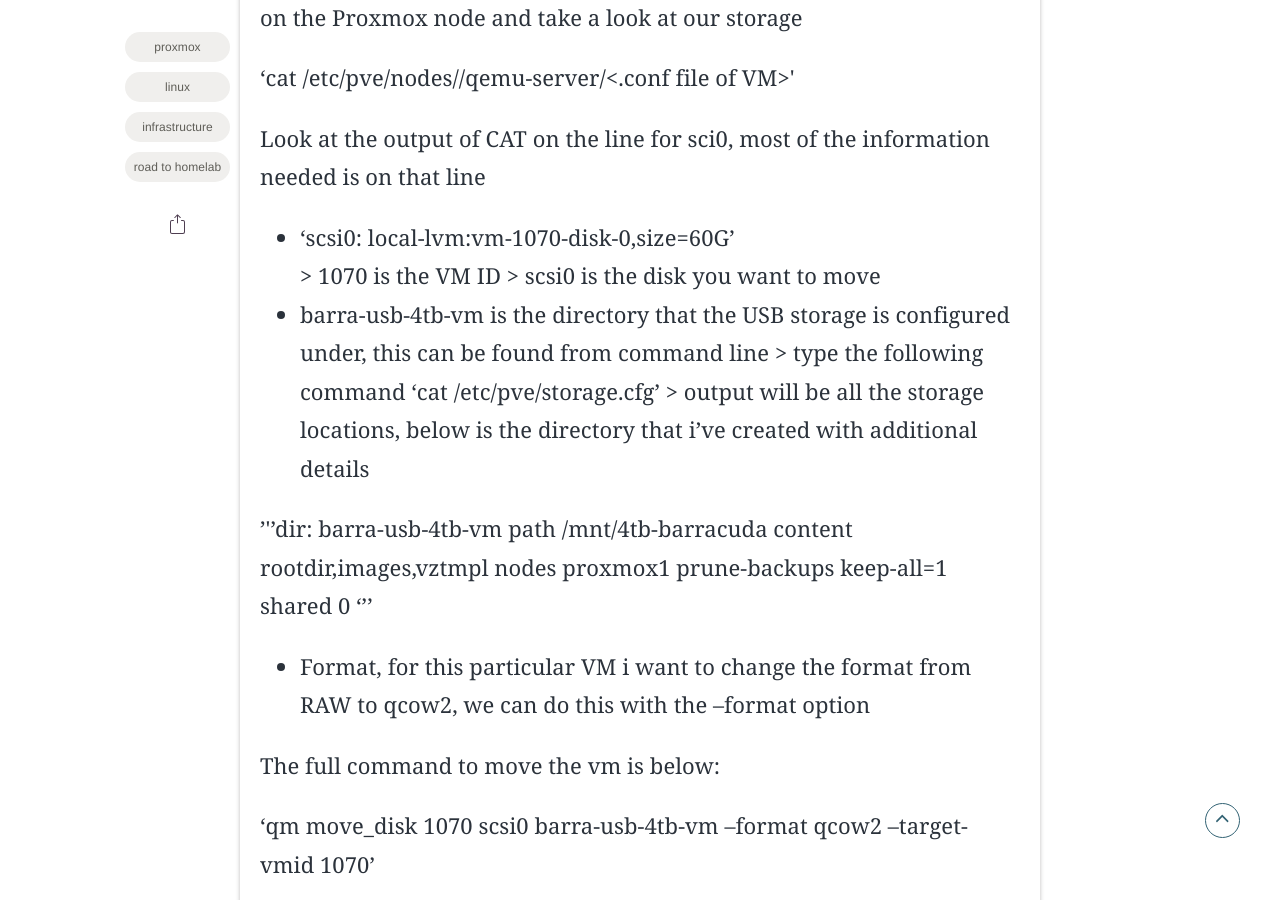
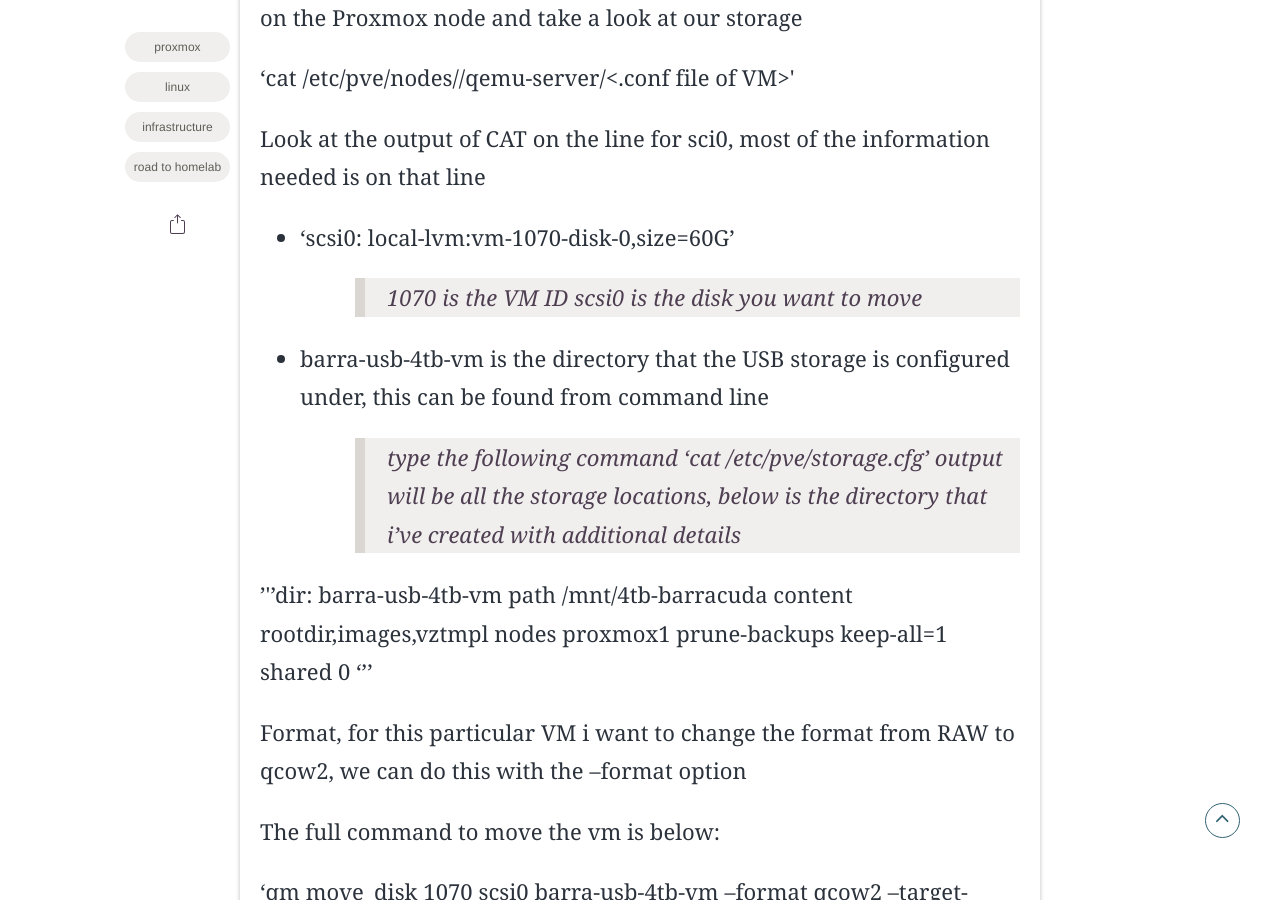
Before and after one commit to scottiepowell/gh-pages-blog.github.io, a Jekyll site: the page built from _posts/2022-06-23-moving-disks-with-qm-command.md.md, in a window 1280 px wide and 900 px high, scrolled down 2112 px. Built offline with Jekyll 4.4.1, drawn with Linux system fonts in a browser that asks for light colours; some web fonts are replaced; comment, search, counter and statistics services are not loaded.

```diff
--- a/_posts/2022-06-23-moving-disks-with-qm-command.md.md
+++ b/_posts/2022-06-23-moving-disks-with-qm-command.md.md
@@ -33,11 +33,11 @@ First thing with moving the storage, let's navigate to the storage loction on th
 Look at the output of CAT on the line for sci0, most of the information needed is on that line
 
 - 'scsi0: local-lvm:vm-1070-disk-0,size=60G'
-      > 1070 is the VM ID
-      > scsi0 is the disk you want to move
+   > 1070 is the VM ID
+   > scsi0 is the disk you want to move
 - barra-usb-4tb-vm is the directory that the USB storage is configured under, this can be found from command line
-      > type the following command 'cat /etc/pve/storage.cfg'
-      > output will be all the storage locations, below is the directory that i've created with additional details
+   > type the following command 'cat /etc/pve/storage.cfg'
+   > output will be all the storage locations, below is the directory that i've created with additional details
 
 '''dir: barra-usb-4tb-vm
    path /mnt/4tb-barracuda
@@ -46,7 +46,8 @@ Look at the output of CAT on the line for sci0, most of the information needed i
    prune-backups keep-all=1
    shared 0
 '''
-- Format, for this particular VM i want to change the format from RAW to qcow2, we can do this with the --format option
+
+Format, for this particular VM i want to change the format from RAW to qcow2, we can do this with the --format option
 
 The full command to move the vm is below:
 
```
